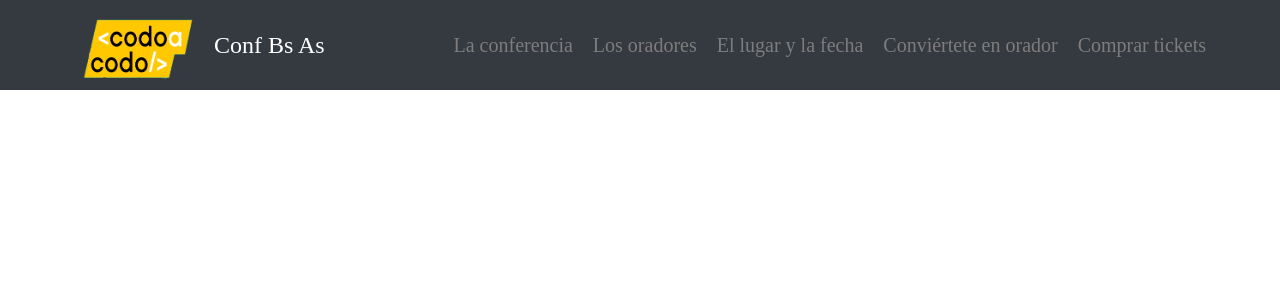
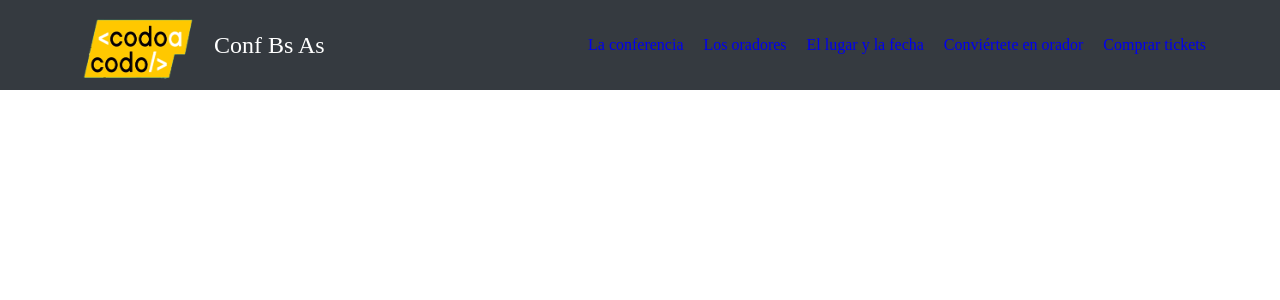
Before and after one commit to MakoskiVictor/CodoACodoIntegrador, an Angular app: page / in a window 1280 px wide. Shown: the top 300 px of the page. Built offline with nearby package versions, Linux system fonts and the light colour scheme.

Commit message:
change color

```diff
--- a/src/app/modules/shared/components/hipertext/hipertext.component.scss
+++ b/src/app/modules/shared/components/hipertext/hipertext.component.scss
@@ -1,11 +1,11 @@
-.linkers {
+.linkersGray {
   font-size: 20px;
   color: rgb(126, 124, 124);
 }
 
 .linkersGreen {
   font-size: 20px;
-  color: rgb(3, 110, 3);
+  color: rgb(7, 116, 7);
 }
 
 a:hover {
```
